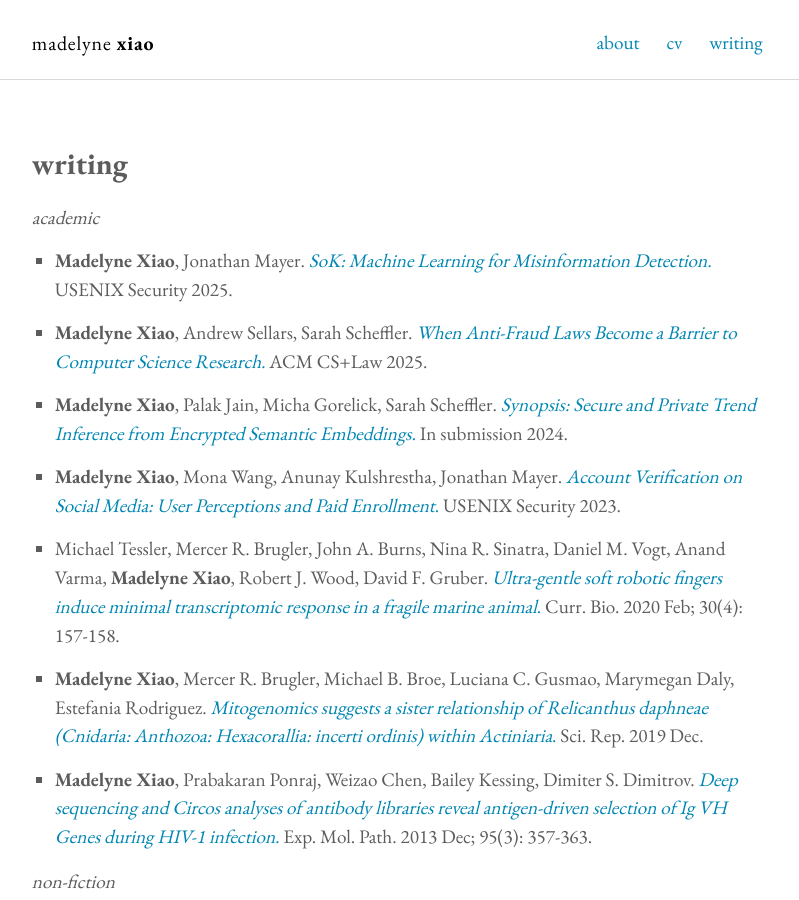
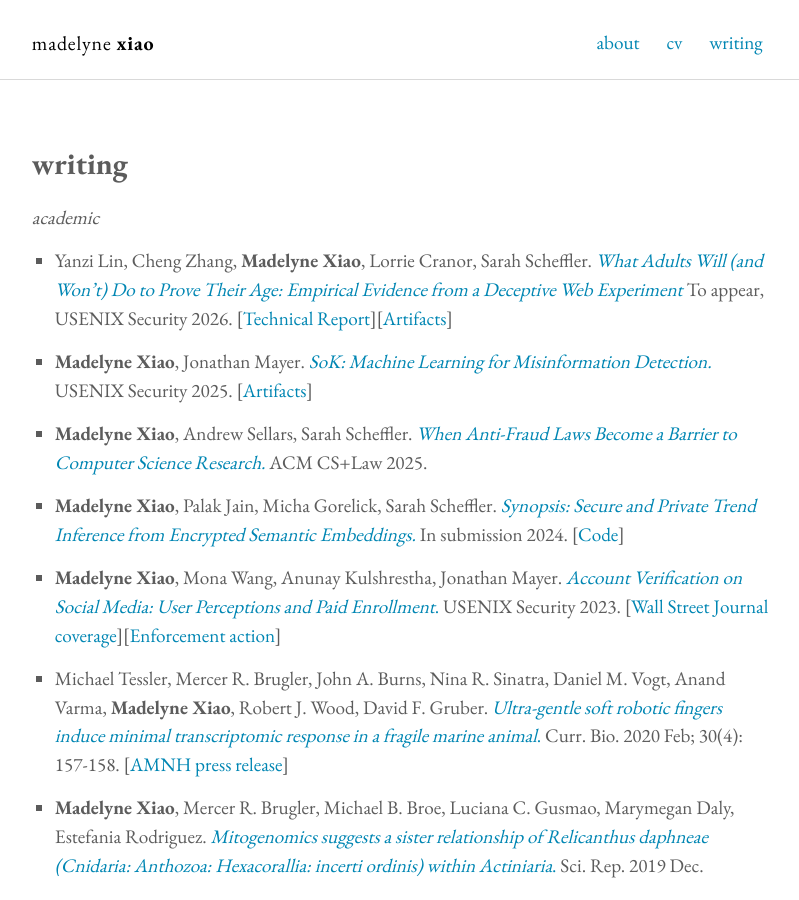
Before and after one commit to madelyne/madelyne.github.io, a Jekyll site: the page built from pubs.md, in a window 1280 px wide and 900 px high. Shown: the whole window, without its empty margins (237-1036 px from the left). Built offline with Jekyll 4.4.1, drawn with Linux system fonts in a browser that asks for light colours.

Commit message:
update pubs

```diff
--- a/pubs.md
+++ b/pubs.md
@@ -7,15 +7,17 @@ permalink: /writing/
 
 _academic_
 
-- **Madelyne Xiao**, Jonathan Mayer. [_SoK: Machine Learning for Misinformation Detection._](https://www.usenix.org/system/files/usenixsecurity25-xiao-madelyne.pdf) USENIX Security 2025.
+- Yanzi Lin, Cheng Zhang, **Madelyne Xiao**, Lorrie Cranor, Sarah Scheffler. [_What Adults Will (and Won't) Do to Prove Their Age: Empirical Evidence from a Deceptive Web Experiment_](https://www.usenix.org/conference/usenixsecurity26/presentation/lin-yanzi) To appear, USENIX Security 2026. [[Technical Report](https://www.cs.cmu.edu/~sscheffl/docs/2026/AgeVerif2026.pdf)][[Artifacts](https://zenodo.org/records/20625009)]
+
+- **Madelyne Xiao**, Jonathan Mayer. [_SoK: Machine Learning for Misinformation Detection._](https://www.usenix.org/system/files/usenixsecurity25-xiao-madelyne.pdf) USENIX Security 2025. [[Artifacts](https://zenodo.org/records/15613696)]
 
 - **Madelyne Xiao**, Andrew Sellars, Sarah Scheffler. [_When Anti-Fraud Laws Become a Barrier to Computer Science Research._](https://arxiv.org/pdf/2502.02767) ACM CS+Law 2025.
 
-- **Madelyne Xiao**, Palak Jain, Micha Gorelick, Sarah Scheffler. [_Synopsis: Secure and Private Trend Inference from Encrypted Semantic Embeddings._](https://arxiv.org/abs/2505.23880) In submission 2024.
+- **Madelyne Xiao**, Palak Jain, Micha Gorelick, Sarah Scheffler. [_Synopsis: Secure and Private Trend Inference from Encrypted Semantic Embeddings._](https://arxiv.org/abs/2505.23880) In submission 2024. [[Code](https://github.com/digital-witness-lab/synopsis/tree/main)]
 
-- **Madelyne Xiao**, Mona Wang, Anunay Kulshrestha, Jonathan Mayer. [_Account Verification on Social Media: User Perceptions and Paid Enrollment_.](https://arxiv.org/abs/2304.14939) USENIX Security 2023.
+- **Madelyne Xiao**, Mona Wang, Anunay Kulshrestha, Jonathan Mayer. [_Account Verification on Social Media: User Perceptions and Paid Enrollment_.](https://arxiv.org/abs/2304.14939) USENIX Security 2023. [[Wall Street Journal coverage](https://www.wsj.com/economy/jobs/elon-musk-sows-confusion-on-twitter-after-removing-legacy-check-marks-34abe752)][[Enforcement action](https://judiciary.house.gov/sites/evo-subsites/republicans-judiciary.house.gov/files/2026-01/ACT_part1.pdf)]
 
-- Michael Tessler, Mercer R. Brugler, John A. Burns, Nina R. Sinatra, Daniel M. Vogt, Anand Varma, **Madelyne Xiao**, Robert J. Wood, David F. Gruber. [_Ultra-gentle soft robotic fingers induce minimal transcriptomic response in a fragile marine animal_.](https://www.cell.com/current-biology/fulltext/S0960-9822(20)30032-4) Curr. Bio. 2020 Feb; 30(4): 157-158.
+- Michael Tessler, Mercer R. Brugler, John A. Burns, Nina R. Sinatra, Daniel M. Vogt, Anand Varma, **Madelyne Xiao**, Robert J. Wood, David F. Gruber. [_Ultra-gentle soft robotic fingers induce minimal transcriptomic response in a fragile marine animal_.](https://www.cell.com/current-biology/fulltext/S0960-9822(20)30032-4) Curr. Bio. 2020 Feb; 30(4): 157-158. [[AMNH press release](https://www.amnh.org/explore/news-blogs/marine-organism-sea-anemone)]
 
 - **Madelyne Xiao**, Mercer R. Brugler, Michael B. Broe, Luciana C. Gusmao, Marymegan Daly, Estefania Rodriguez. [_Mitogenomics suggests a sister relationship of Relicanthus daphneae (Cnidaria: Anthozoa: Hexacorallia: incerti ordinis) within Actiniaria_.](https://www.nature.com/articles/s41598-019-54637-6) Sci. Rep. 2019 Dec.
 
```
